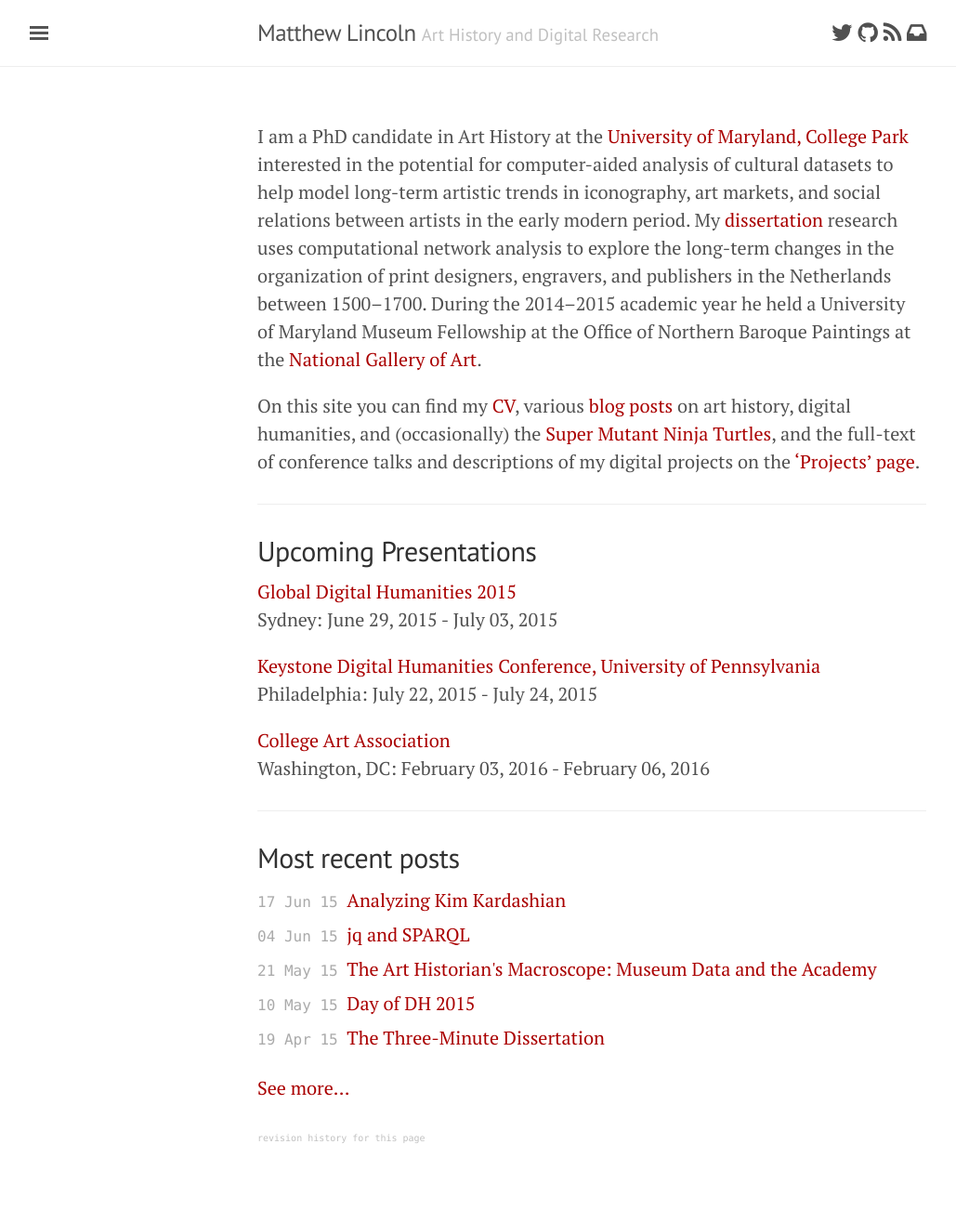
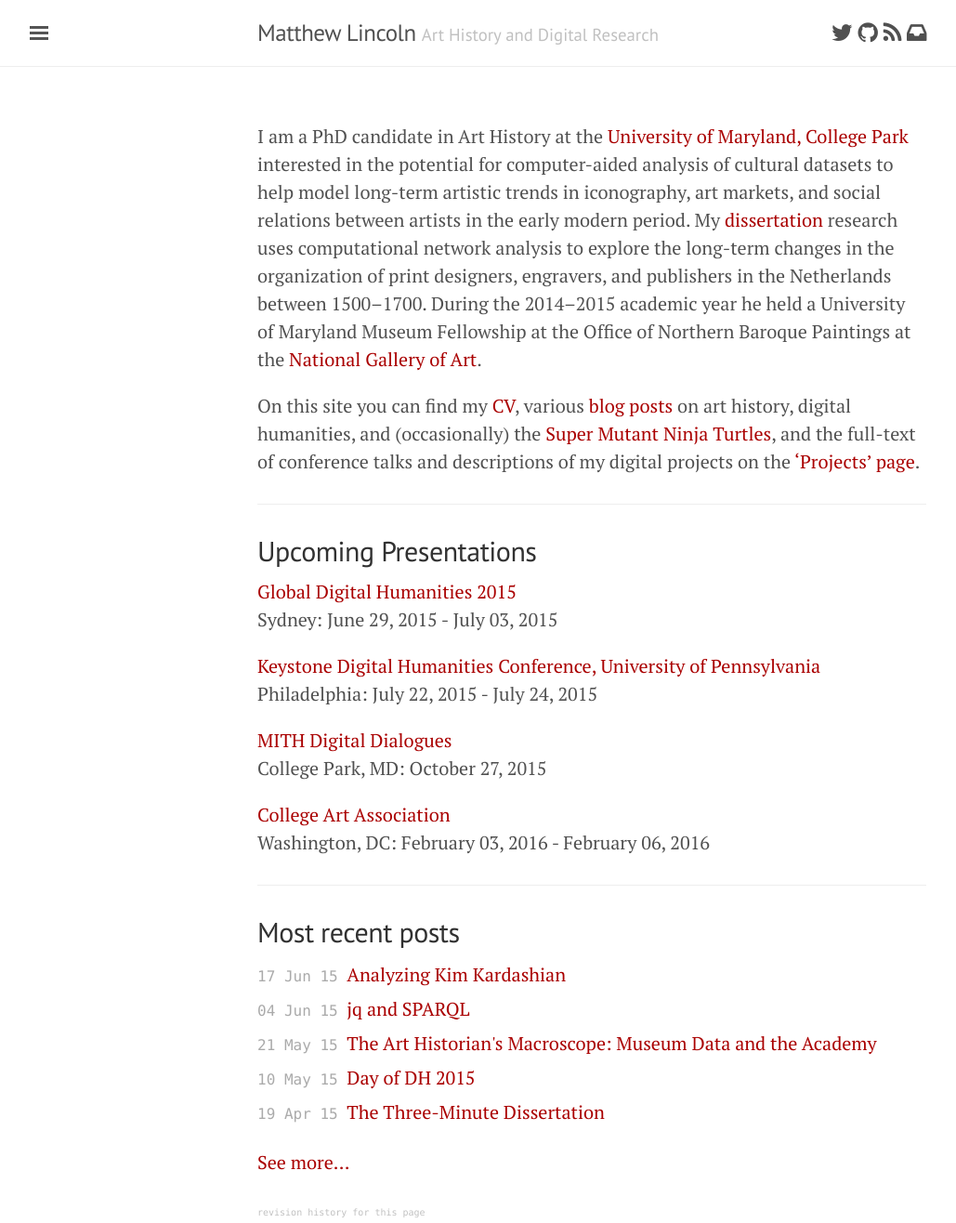
Before and after one commit to mdlincoln/mdlincoln.github.io, a Jekyll site: the page built from index.md, in a window 1280 px wide. Shown: the whole page at 93% size, without its empty margins (3-1032 px from the left). Built offline with Jekyll 4.4.1, drawn with Linux system fonts in a browser that asks for light colours; nearby versions of some CDN libraries; before the commit the page ends 1236 px from its top, so only the background shows below that.

Commit message:
MITH DD in travel listing

```diff
--- a/_data/travel.yaml
+++ b/_data/travel.yaml
@@ -13,3 +13,7 @@
   url: http://www.collegeart.org/conference/
   datestart: 2016-02-03  00:00:00 -0500
   dateend: 2016-02-06  00:00:00 -0500
+- venue: MITH Digital Dialogues
+  location: College Park, MD
+  url: http://mith.umd.edu/digitaldialogues/
+  datestart: 2015-10-27 00:00:00 -0500
```
